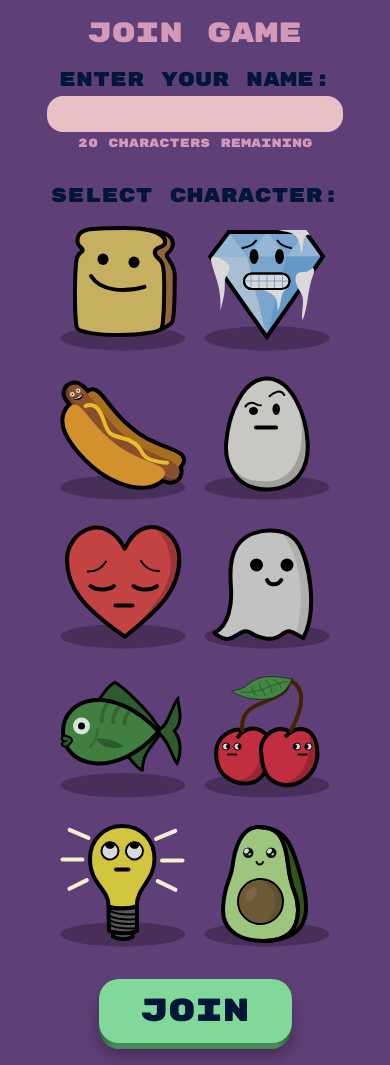
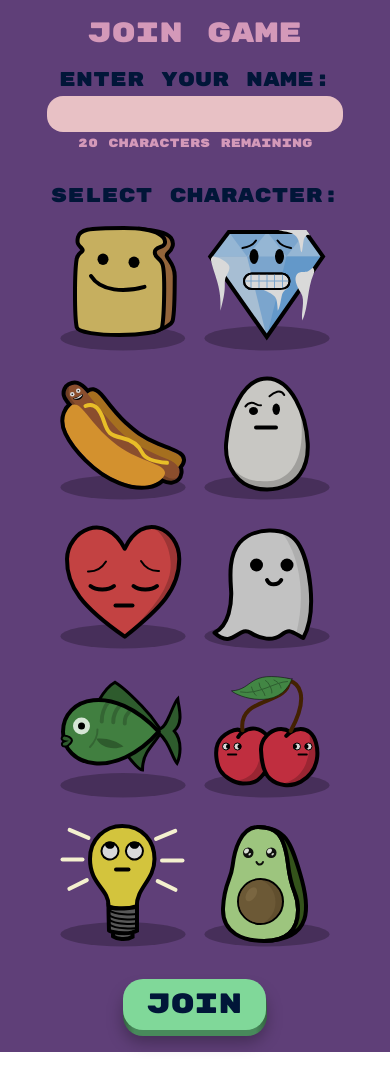
Before and after one commit to Woozl/quipwit, a Next.js app in the folder web/: page / in a window 390 px wide. Built offline with nearby package versions, Linux system fonts and the light colour scheme.

Commit message:
fixed mobile scaling on intro page

```diff
--- a/web/components/Button/Button.module.css
+++ b/web/components/Button/Button.module.css
@@ -80,3 +80,10 @@
 .pushable:focus:not(:focus-visible) {
   outline: none;
 }
+
+@media only screen and (max-width: 768px) {
+  .front {
+    font-size: 1.75rem;
+    padding: 8px 24px;
+  }
+}
--- a/web/components/InputCodeField/InputCodeField.module.css
+++ b/web/components/InputCodeField/InputCodeField.module.css
@@ -1,5 +1,5 @@
 .container {
-  height: 5rem;
+  height: 80px;
   width: 350px;
 }
 
@@ -19,3 +19,14 @@
   /* background-color: #d499b9; */
   background-color: #cba8ac;
 }
+
+@media only screen and (max-width: 768px) {
+  .container {
+    height: 64px;
+    width: 280px;
+  }
+
+  .character {
+    line-height: 64px;
+  }
+}
--- a/web/components/screens/Intro/Intro.module.css
+++ b/web/components/screens/Intro/Intro.module.css
@@ -2,8 +2,7 @@
   --font-size: 6rem;
 
   background-color: #011638;
-  height: 100vh;
-  width: 100vw;
+  min-height: 100%;
 
   display: flex;
   flex-direction: column;
@@ -17,6 +16,7 @@
   font-family: "Bungee Shade";
   font-weight: 100;
   font-size: var(--font-size);
+  text-align: center;
   line-height: var(--font-size);
   letter-spacing: 0.5rem;
   text-align: center;
@@ -28,6 +28,7 @@
   margin-top: auto;
   margin-bottom: 16px;
   color: #5f3f78;
+  text-align: center;
 
   display: flex;
   flex-direction: column;
@@ -39,3 +40,13 @@
   color: #488a5b;
   font-size: 1.5rem;
 }
+
+@media only screen and (max-width: 768px) {
+  .title {
+    font-size: 2.75rem;
+  }
+
+  .footer {
+    font-size: 0.75rem;
+  }
+}
--- a/web/components/screens/Intro/Intro.tsx
+++ b/web/components/screens/Intro/Intro.tsx
@@ -9,7 +9,7 @@ const Intro = () => {
       <h1 className={styles.title}>Quipwit</h1>
       <InputCodeField />
       <Button text="Join Game" />
-      <HorizontalRule text="or" width="400px" />
+      <HorizontalRule text="or" width="200px" />
       <Button text="Create Game" />
       <footer className={styles.footer}>
         <span className={styles.howToPlay}>
```
